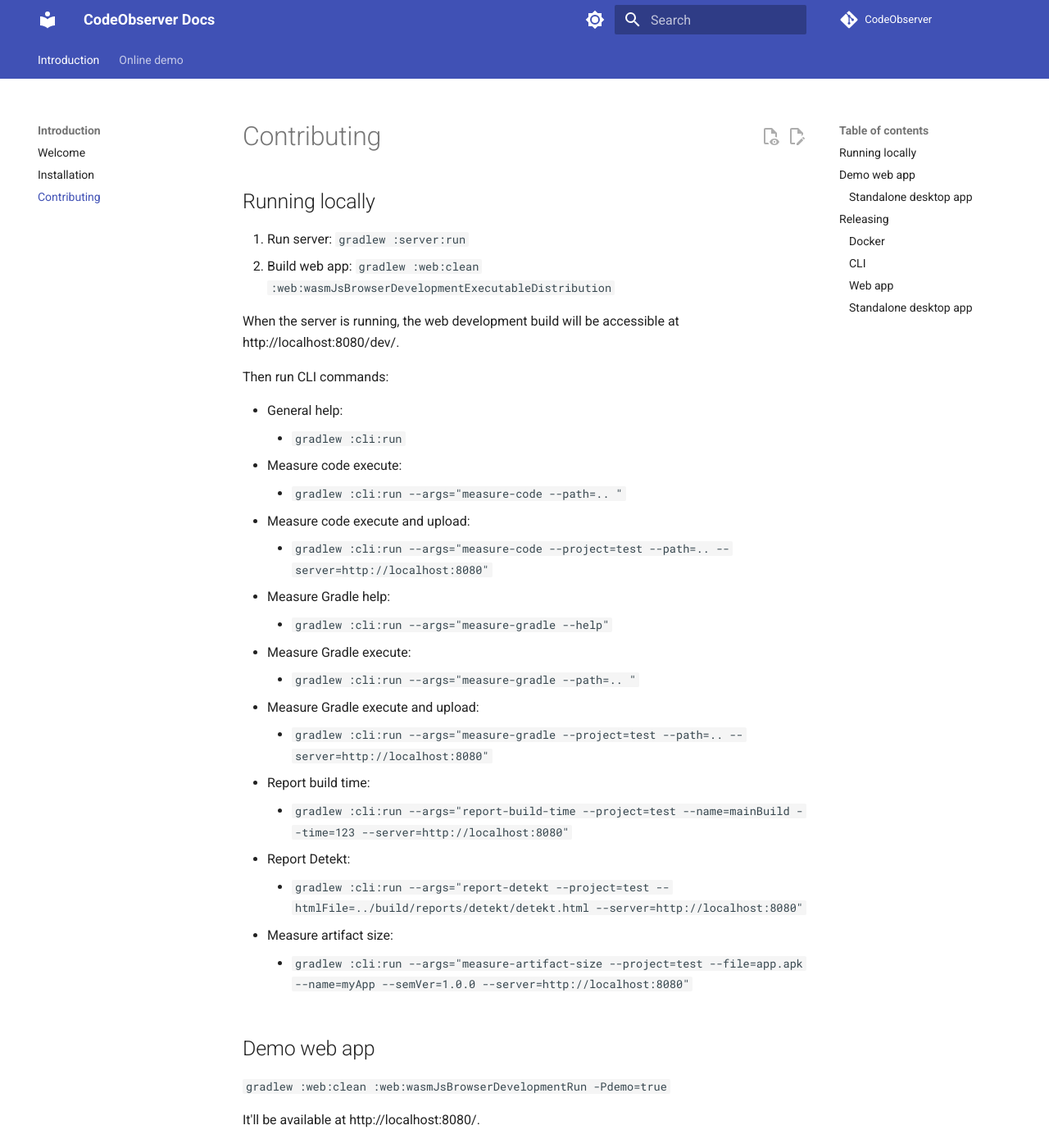
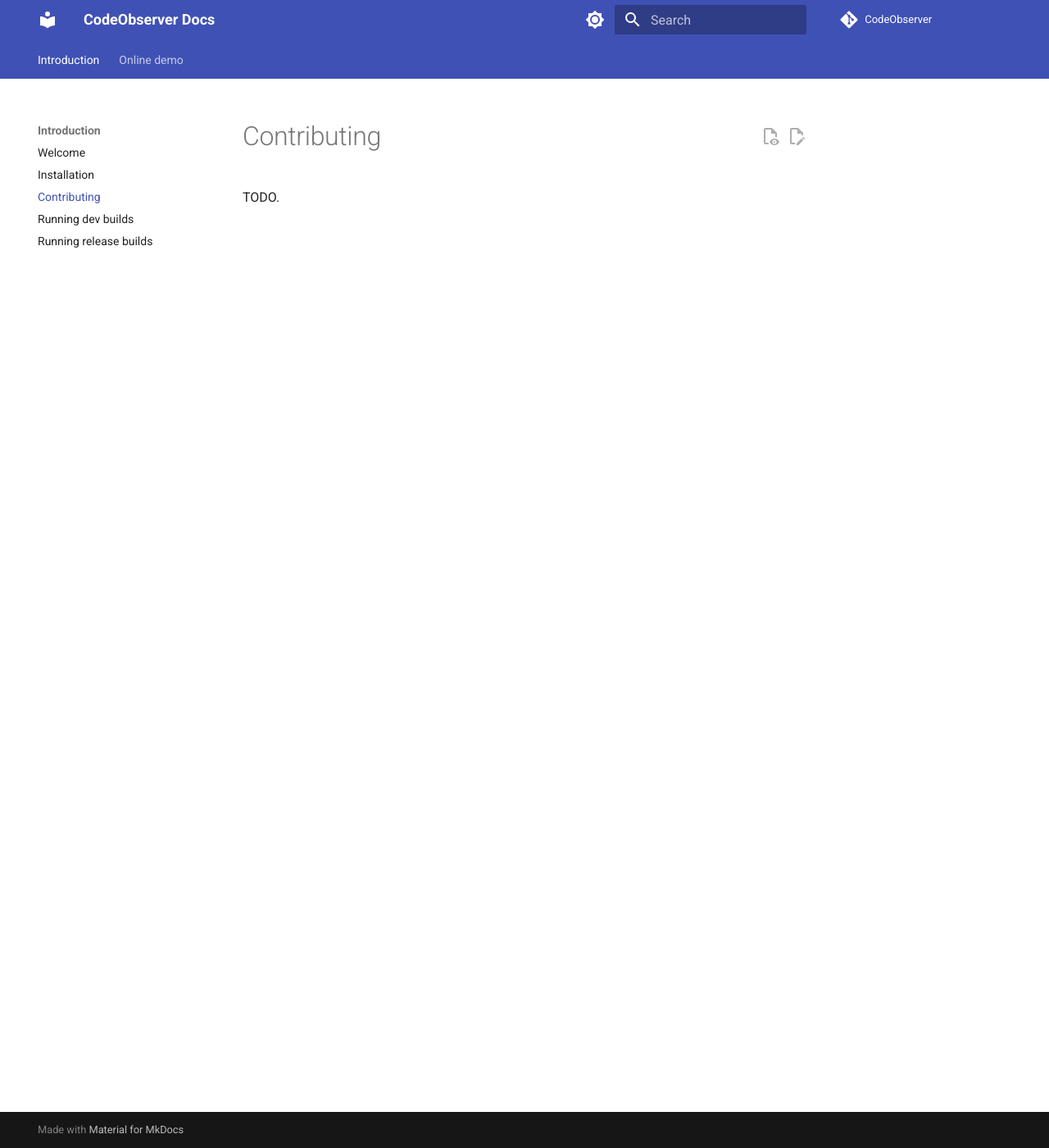
Before and after one commit to jacobras/CodeObserver, an MkDocs documentation site: the page built from docs/introduction/contributing.md, in a window 1280 px wide and 1400 px high. Shown: the whole window at 82% size. Built offline with MkDocs 1.6.1 and Material for MkDocs 9.7.7, drawn with Linux system fonts in a browser that asks for light colours; comment, search, counter and statistics services are not loaded; some of the changed text lies outside the part shown.

Commit message:
Split contributing docs

```diff
--- a/docs/introduction/contributing.md
+++ b/docs/introduction/contributing.md
@@ -1,63 +1,3 @@
 # Contributing
 
-## Running locally
-
-1. Run server: `gradlew :server:run`
-2. Build web app: `gradlew :web:clean :web:wasmJsBrowserDevelopmentExecutableDistribution`
-
-When the server is running, the web development build will be accessible at http://localhost:8080/dev/.
-
-Then run CLI commands:
-
-- General help:
-    - `gradlew :cli:run`
-- Measure code execute:
-    - `gradlew :cli:run --args="measure-code --path=.. "`
-- Measure code execute and upload:
-    - `gradlew :cli:run --args="measure-code --project=test --path=.. --server=http://localhost:8080"`
-- Measure Gradle help:
-    - `gradlew :cli:run --args="measure-gradle --help"`
-- Measure Gradle execute:
-    - `gradlew :cli:run --args="measure-gradle --path=.. "`
-- Measure Gradle execute and upload:
-    - `gradlew :cli:run --args="measure-gradle --project=test --path=.. --server=http://localhost:8080"`
-- Report build time:
-    - `gradlew :cli:run --args="report-build-time --project=test --name=mainBuild --time=123 --server=http://localhost:8080"`
-- Report Detekt:
-    - `gradlew :cli:run --args="report-detekt --project=test --htmlFile=../build/reports/detekt/detekt.html --server=http://localhost:8080"`
-- Measure artifact size:
-    - `gradlew :cli:run --args="measure-artifact-size --project=test --file=app.apk --name=myApp --semVer=1.0.0 --server=http://localhost:8080"`
-
-## Demo web app
-
-`gradlew :web:clean :web:wasmJsBrowserDevelopmentRun -Pdemo=true`
-
-It'll be available at http://localhost:8080/.
-
-### Standalone desktop app
-
-1. Run `gradlew :desktop:hotRunJvm`.
-
-## Releasing
-
-Only the maintainer can do this.
-
-### Docker
-
-1. Build the web app: `gradlew :web:wasmJsBrowserDistribution`
-2. Build the server: `gradlew :server:shadowJar`
-3. Build the image: `docker build -t mrras/code-observer:0.5.0 .`
-4. Now run with `docker compose up`
-5. Push the image: `docker push mrras/code-observer:0.5.0`
-
-### CLI
-
-`gradlew :cli:shadowJar`
-
-### Web app
-
-Happens in `publish-docs.yml` workflow.
-
-### Standalone desktop app
-
-1. Run `gradlew :desktop:packageDistributionForCurrentOS`.
+TODO.
--- a/mkdocs.yml
+++ b/mkdocs.yml
@@ -45,4 +45,6 @@
       - 'Welcome': 'README.md'
       - 'Installation': 'introduction/installation.md'
       - 'Contributing': 'introduction/contributing.md'
+      - 'Running dev builds': 'introduction/running_dev_builds.md'
+      - 'Running release builds': 'introduction/running_release_builds.md'
   - 'Online demo': 'https://jacobras.github.io/CodeObserver/demo/'
```
Also changed, not shown: docs/introduction/running_dev_builds.md (added, +43 -0 lines), docs/introduction/running_release_builds.md (added, +23 -0 lines).
